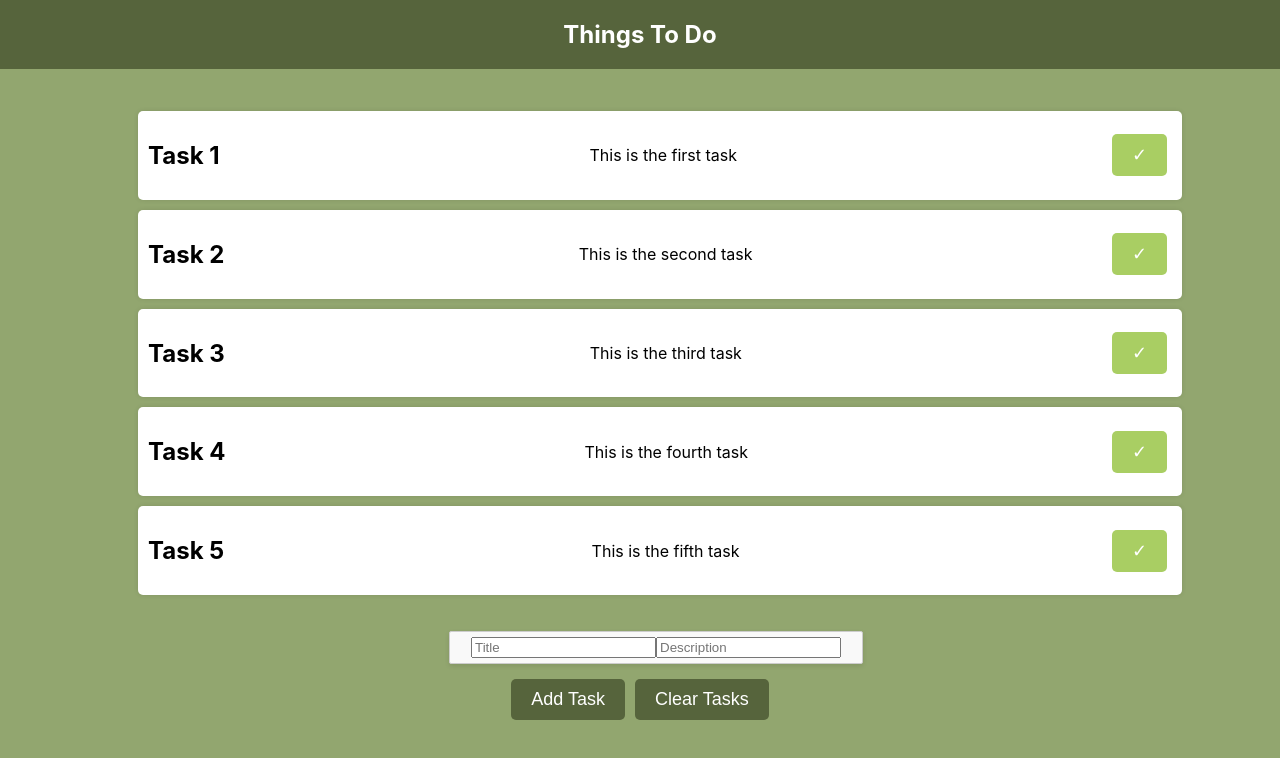
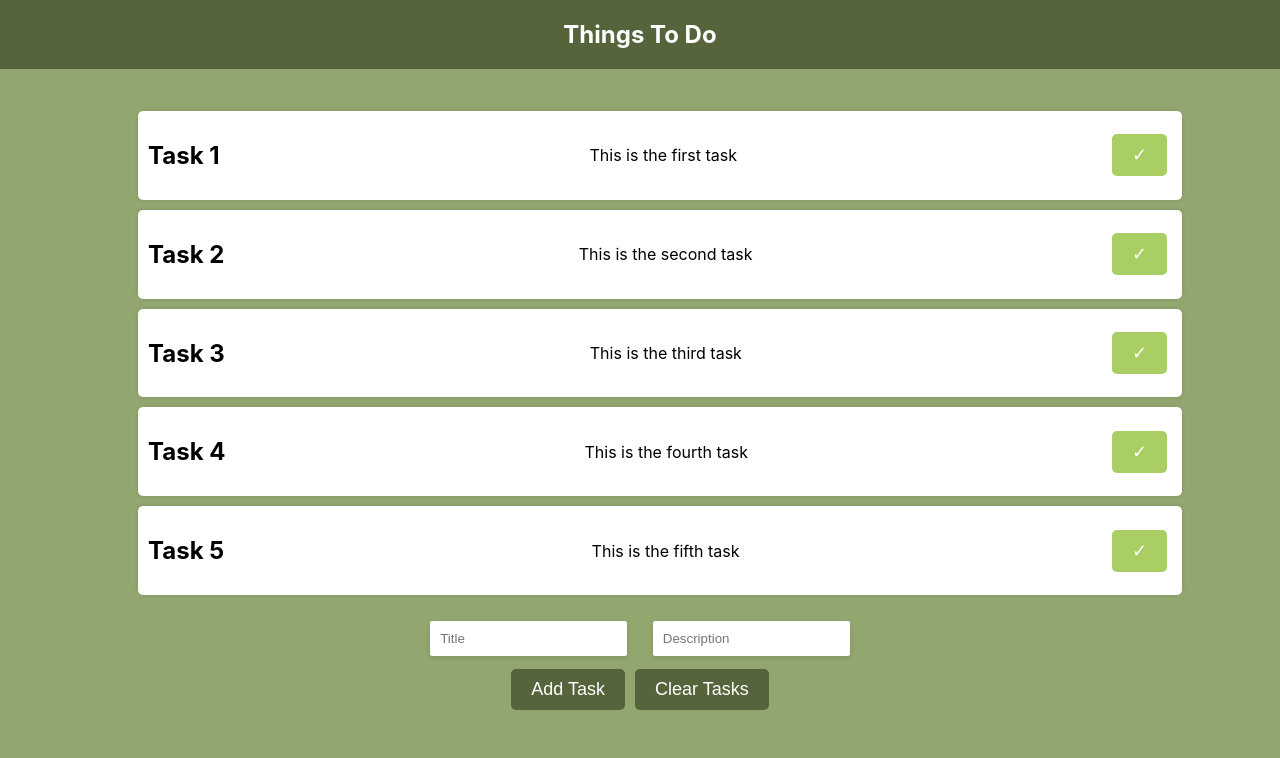
Before and after one commit to brendonnewt/todo-app, a React (Create React App) app: page / in a window 1280 px wide. Shown: the top 758 px of the page. Built offline with nearby package versions, Linux system fonts and the light colour scheme.

Commit message:
more textfield styling

```diff
--- a/src/index.css
+++ b/src/index.css
@@ -61,6 +61,7 @@ ul {
   display: flex;
   flex-direction: column;
   width: 80%;
+  height: 70%;
 
 }
 
@@ -83,17 +84,23 @@ button:hover {
   display: flex;
   justify-content: center;
   align-items: center;
-  margin: 10px;
-  padding: 5px;
-  border: 1px solid #ccc;
+  width: 100%;
+
+}
+
+.textfields input {
+  border:rgba(0, 0, 0, 0.1);
+  padding: 10px;
+  width: 100%;
   border-radius: 2px;
-  background-color: #f9f9f9;
-  width: 100%;
+  margin-left: 1vw;
+  margin-right: 1vw;
+  margin-bottom: 1vh;
   box-shadow: 0 2px 5px rgba(0, 0, 0, 0.1);
   transition: box-shadow 0.3s ease;
 }
 
-.textfields:hover {
+.textfields input:hover {
   box-shadow: 0 5px 15px rgba(0, 0, 0, 0.2);
 }
 
```
